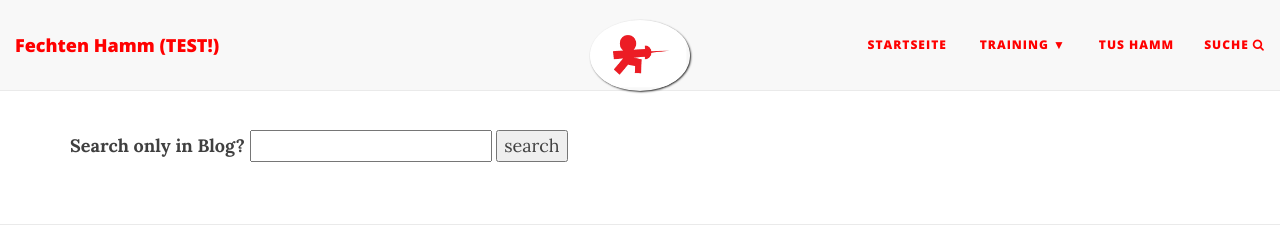
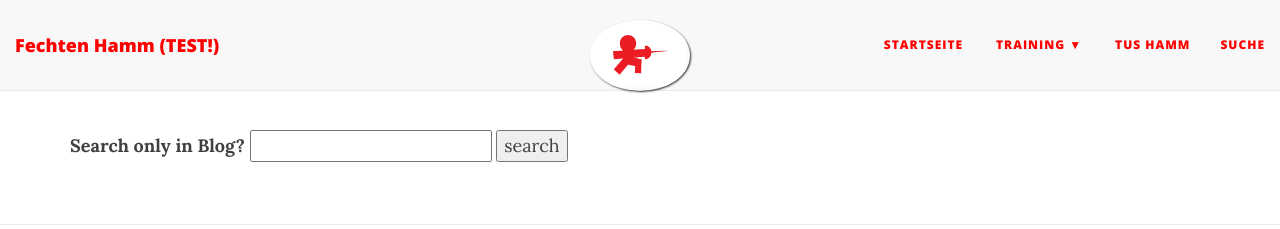
Before and after one commit to test-blog-fechten/test-blog-fechten.github.io, a Jekyll site: the page built from search.html, in a window 1280 px wide. Shown: the top 229 px of the page. Built offline with Jekyll 4.4.1, drawn with Linux system fonts in a browser that asks for light colours; nearby versions of some CDN libraries.

Commit message:
Add search

```diff
--- a/_config.yml
+++ b/_config.yml
@@ -39,8 +39,9 @@
     - Spiele: "games"
     - Checklisten: "check"
   TuS Hamm: "http://fechten-hamm.de"
-  Suche <i class="fa fa-search"></i>: "search"
+  Suche: "search.html"
 
+# Suche <i class="fa fa-search"></i>: "search"
 # --- Footer options --- #
 
 
```
Also changed, not shown: search.html (renamed from search/search.html).
